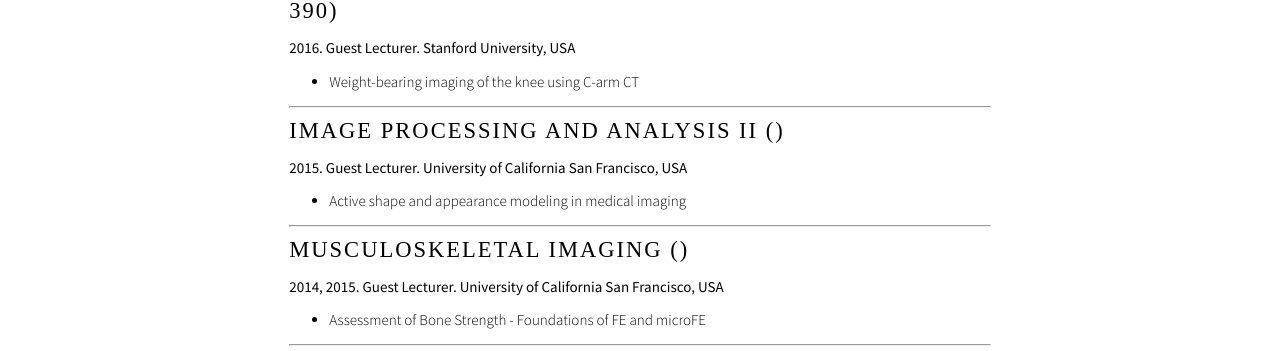
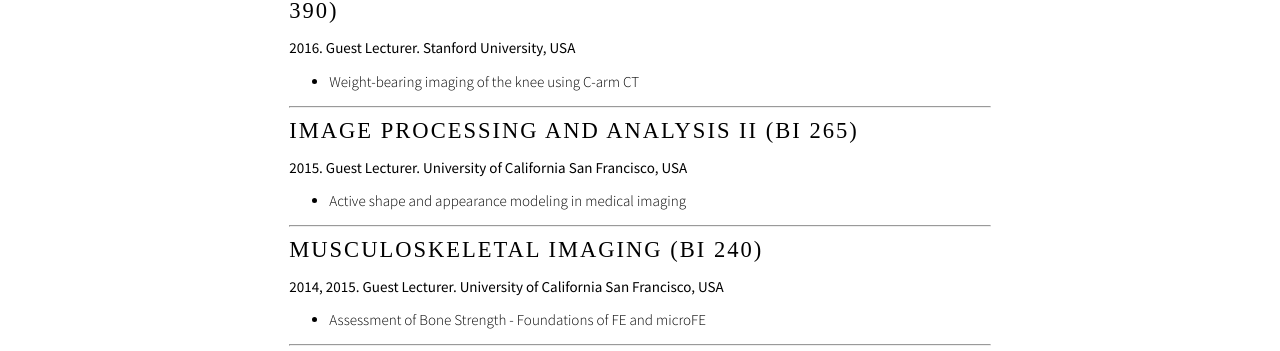
Before and after one commit to sbonaretti/sbonaretti.github.io, a Jekyll site: the page built from Teaching.md, in a window 1280 px wide. Shown: the part 584-935 px from the top of the page. Built offline with Jekyll 4.4.1, drawn with Linux system fonts in a browser that asks for light colours; some web fonts are replaced.

Commit message:
Update Teaching.md

```diff
--- a/Teaching.md
+++ b/Teaching.md
@@ -33,7 +33,7 @@ title: "Teaching"
 ---
 
 
-# Image Processing and Analysis II ()
+# Image Processing and Analysis II (BI 265)
 **2015.	Guest Lecturer. University of California San Francisco, USA**
 
 * Active shape and appearance modeling in medical imaging
@@ -41,7 +41,7 @@ title: "Teaching"
 ---
 
 
-# Musculoskeletal Imaging ()
+# Musculoskeletal Imaging (BI 240)
 **2014, 2015. Guest Lecturer. University of California San Francisco, USA**
 
 * Assessment of Bone Strength - Foundations of FE and microFE
```
